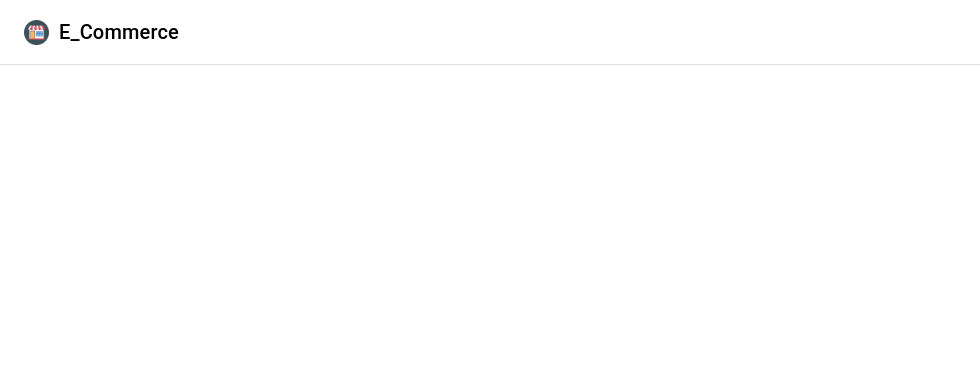
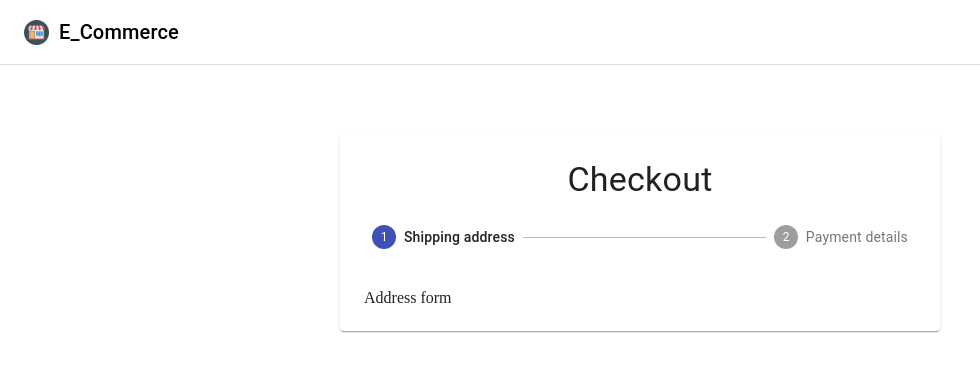
Before and after one commit to mattburnett-repo/e_commerce, a React (Create React App) app: page /checkout in a window 1280 px wide. Shown: the top 372 px of the page, without its empty margins (0-980 px from the left). Built offline with nearby package versions, Linux system fonts and the light colour scheme; no server answers.

Commit message:
eighth commit. begin checkout functionality

```diff
--- a/src/App.js
+++ b/src/App.js
@@ -1,6 +1,6 @@
 import React, { useState, useEffect } from 'react'
 import { commerce } from './lib/commerce'
-import { Products, Navbar, Cart } from './components'
+import { Products, Navbar, Cart, Checkout } from './components'
 import { BrowserRouter as Router, Switch, Route } from 'react-router-dom'
 
 const App = () => {
@@ -59,6 +59,9 @@
                             handleEmptyCart={handleEmptyCart}
                         />
                     </ Route>
+                    <Route exact path="/checkout">
+                        <Checkout />
+                    </Route>
                 </Switch>
             </div>
         </Router>
--- a/src/components/Cart/Cart.jsx
+++ b/src/components/Cart/Cart.jsx
@@ -27,7 +27,7 @@
                 <Typography variant="h4">Subtotal: {cart.subtotal.formatted_with_symbol}</Typography>
                 <div>
                     <Button className={classes.emptyButton} size="large" type="button" variant="contained" color="secondary" onClick={handleEmptyCart}>Empty Cart</Button>
-                    <Button className={classes.checkoutButton} size="large" type="button" variant="contained" color="primary">Checkout</Button>
+                    <Button component={Link} to="/checkout" className={classes.checkoutButton} size="large" type="button" variant="contained" color="primary">Checkout</Button>
                 </div>
             </div>
         </>
--- /dev/null
+++ b/src/components/CheckoutForm/AddressForm.jsx
@@ -0,0 +1,11 @@
+import React from 'react'
+
+const AddressForm = () => {
+    return (
+        <div>
+            Address form
+        </div>
+    )
+}
+
+export default AddressForm
--- /dev/null
+++ b/src/components/CheckoutForm/Checkout/Checkout.jsx
@@ -0,0 +1,44 @@
+import React, { useState } from 'react'
+import { Paper, Stepper, Step, StepLabel, Typography, CircularProgress, Divider, Button } from '@material-ui/core'
+import AddressForm from '../AddressForm'
+import PaymentForm from '../PaymentForm'
+
+import useStyles from './styles'
+
+const steps = ['Shipping address', 'Payment details']
+
+const Checkout = () => {
+    const [activeStep, useActiveStep] = useState(0)
+    const classes = useStyles()
+
+    const Confirmation = () => (
+        <div>
+            Confirmation
+        </div>
+    )
+
+    const Form = () => activeStep === 0
+        ? <AddressForm />
+        : <PaymentForm />
+
+    return (
+        <>
+            <div className={classes.toolbar} />
+            <main className={classes.layout}>
+                <Paper className={classes.paper}>
+                    <Typography variant="h4" align="center">Checkout</Typography>
+                    <Stepper activeStep={activeStep} className={classes.stepper}>
+                        {steps.map((step) => (
+                            <Step key={step}>
+                                <StepLabel>{step}</StepLabel>
+                            </ Step>
+                        ))}
+                    </Stepper>
+                    {activeStep === steps.length ? <Confirmation /> : <Form />}
+                </Paper>
+            </main>
+        </>
+    )
+}
+
+export default Checkout
--- /dev/null
+++ b/src/components/CheckoutForm/Checkout/styles.js
@@ -0,0 +1,52 @@
+import { makeStyles } from '@material-ui/core/styles';
+
+export default makeStyles((theme) => ({
+  appBar: {
+    position: 'relative',
+  },
+  toolbar: theme.mixins.toolbar,
+  layout: {
+    marginTop: '5%',
+    width: 'auto',
+    marginLeft: theme.spacing(2),
+    marginRight: theme.spacing(2),
+    [theme.breakpoints.up(600 + theme.spacing(2) * 2)]: {
+      width: 600,
+      marginLeft: 'auto',
+      marginRight: 'auto',
+    },
+  },
+  paper: {
+    marginTop: theme.spacing(3),
+    marginBottom: theme.spacing(3),
+    padding: theme.spacing(2),
+    [theme.breakpoints.down('xs')]: {
+      width: '100%',
+      marginTop: 60,
+    },
+    [theme.breakpoints.up(600 + theme.spacing(3) * 2)]: {
+      marginTop: theme.spacing(6),
+      marginBottom: theme.spacing(6),
+      padding: theme.spacing(3),
+    },
+  },
+  stepper: {
+    padding: theme.spacing(3, 0, 5),
+  },
+  buttons: {
+    display: 'flex',
+    justifyContent: 'flex-end',
+  },
+  button: {
+    marginTop: theme.spacing(3),
+    marginLeft: theme.spacing(1),
+  },
+  divider: {
+    margin: '20px 0',
+  },
+  spinner: {
+    display: 'flex',
+    justifyContent: 'center',
+    alignItems: 'center',
+  },
+}));
--- /dev/null
+++ b/src/components/CheckoutForm/PaymentForm.jsx
@@ -0,0 +1,11 @@
+import React from 'react'
+
+const PaymentForm = () => {
+    return (
+        <div>
+            Payment form
+        </div>
+    )
+}
+
+export default PaymentForm
--- a/src/components/index.js
+++ b/src/components/index.js
@@ -1,3 +1,4 @@
 export { default as Navbar } from './Navbar/Navbar'
 export { default as Products } from './Products/Products'
 export { default as Cart } from './Cart/Cart'
+export { default as Checkout } from './CheckoutForm/Checkout/Checkout'
```
